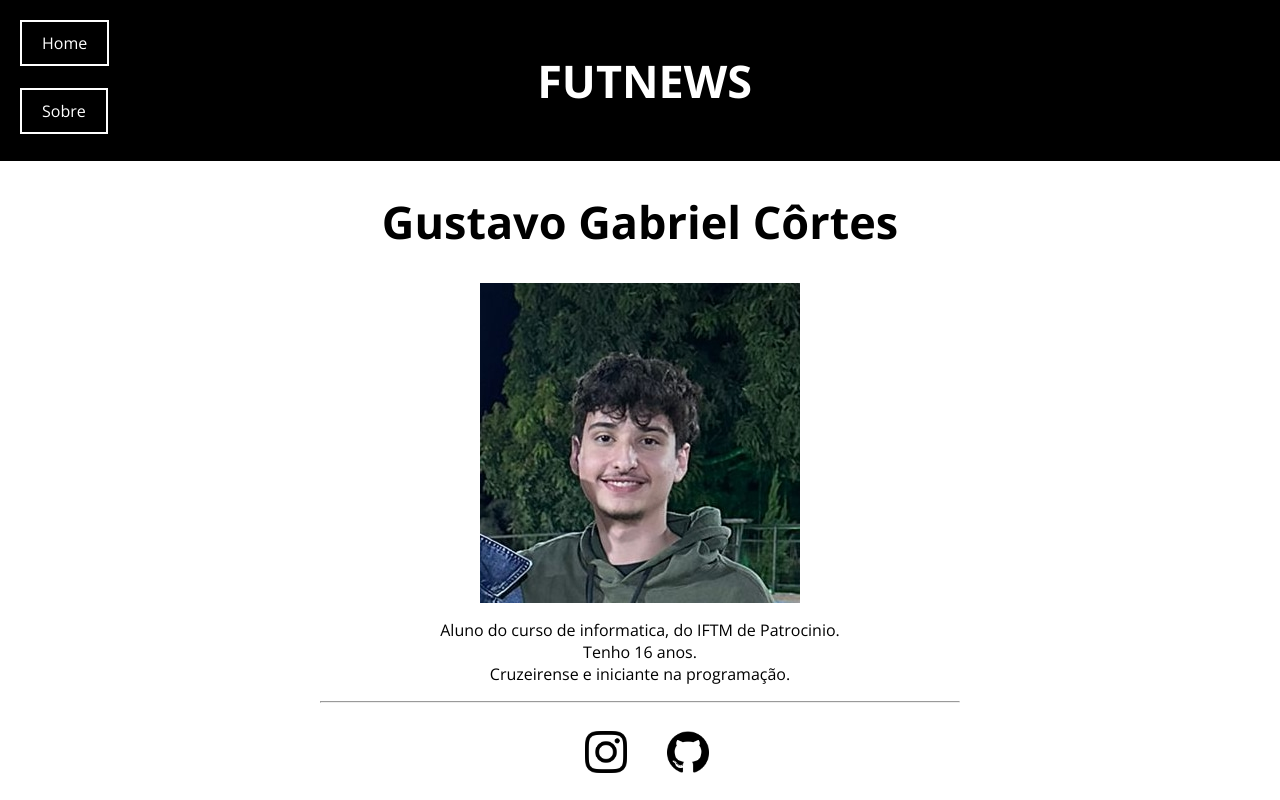
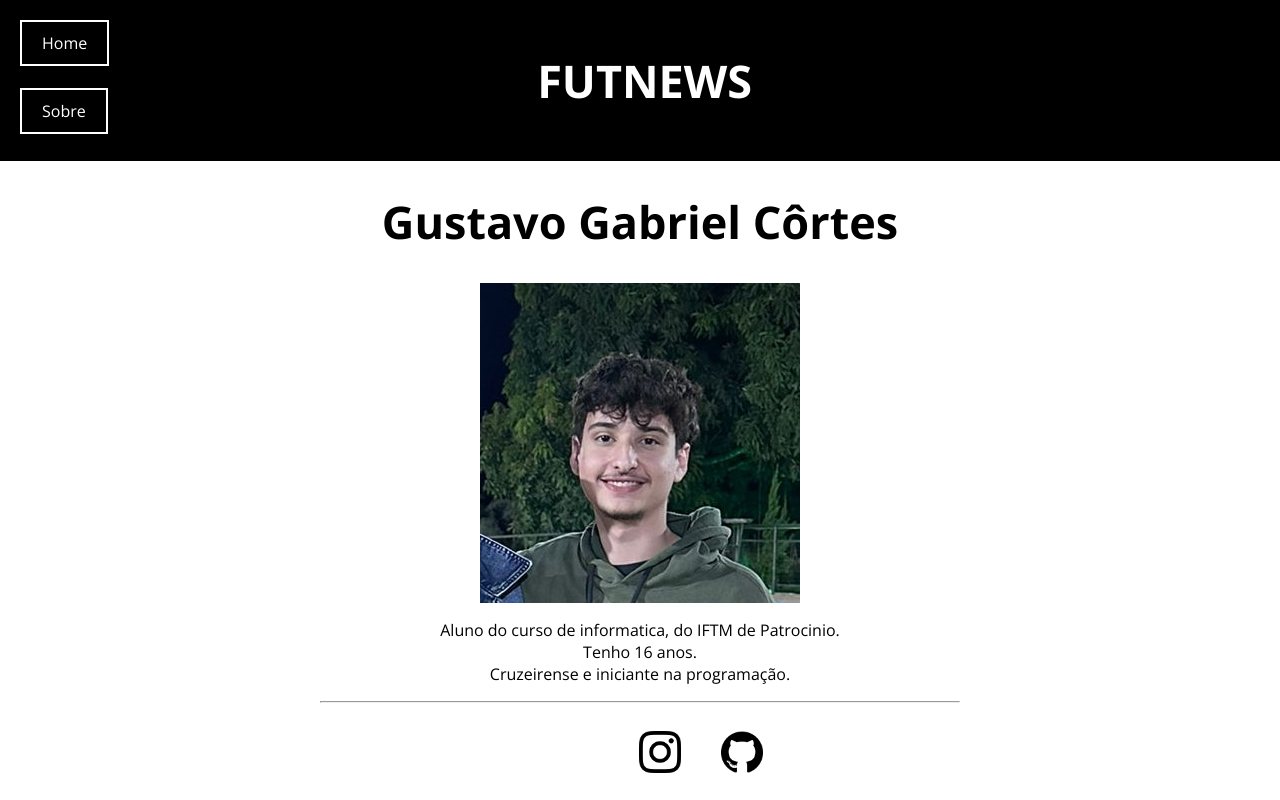
Before and after one commit to GustavoGCortes/Projeto, a plain HTML site: page Gustavo.html in a window 1280 px wide. Shown: the top 800 px of the page. Drawn offline with nearby package versions, Linux system fonts and the light colour scheme.

Commit message:
Update estiloG.css

```diff
--- a/estiloG.css
+++ b/estiloG.css
@@ -78,5 +78,5 @@ p{
     padding: 10px 20px;
     display: flex;
     border: 0;
-    margin-left: 40%;
+    margin: auto;
 }
```
